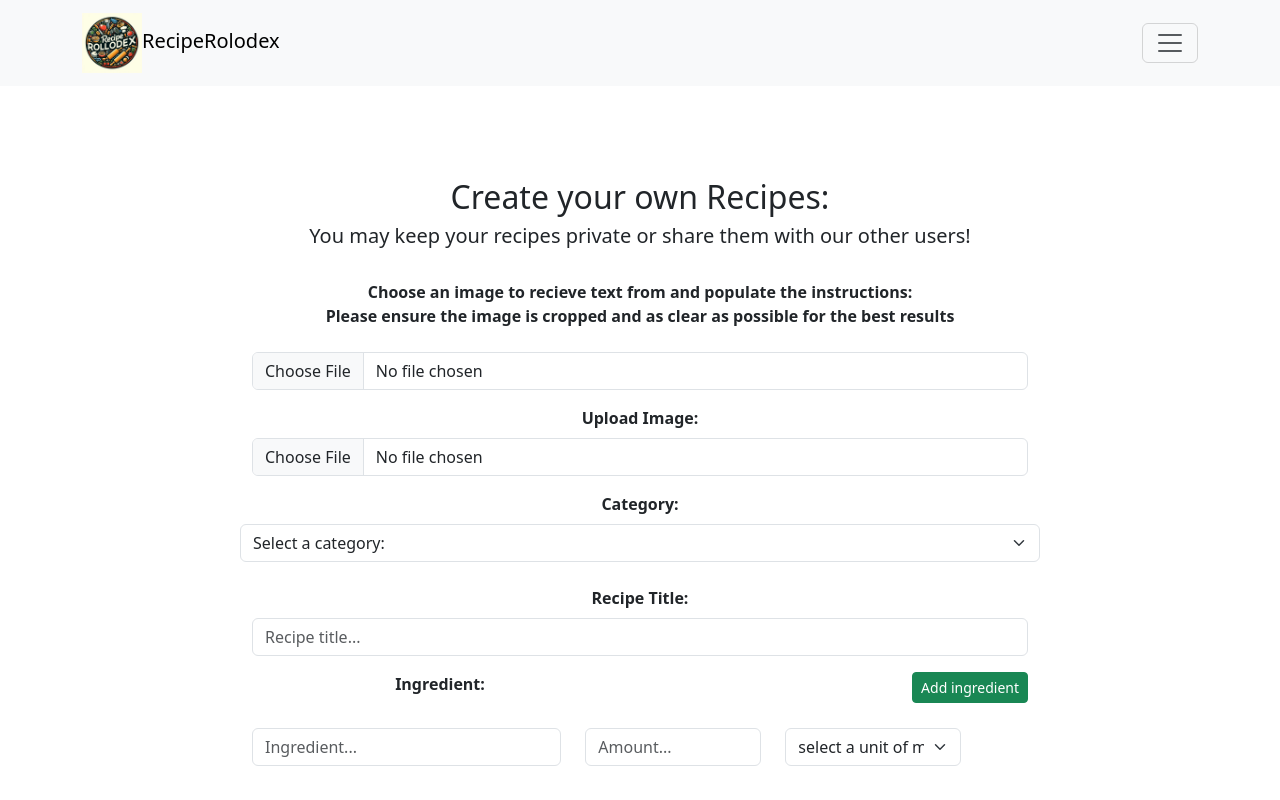
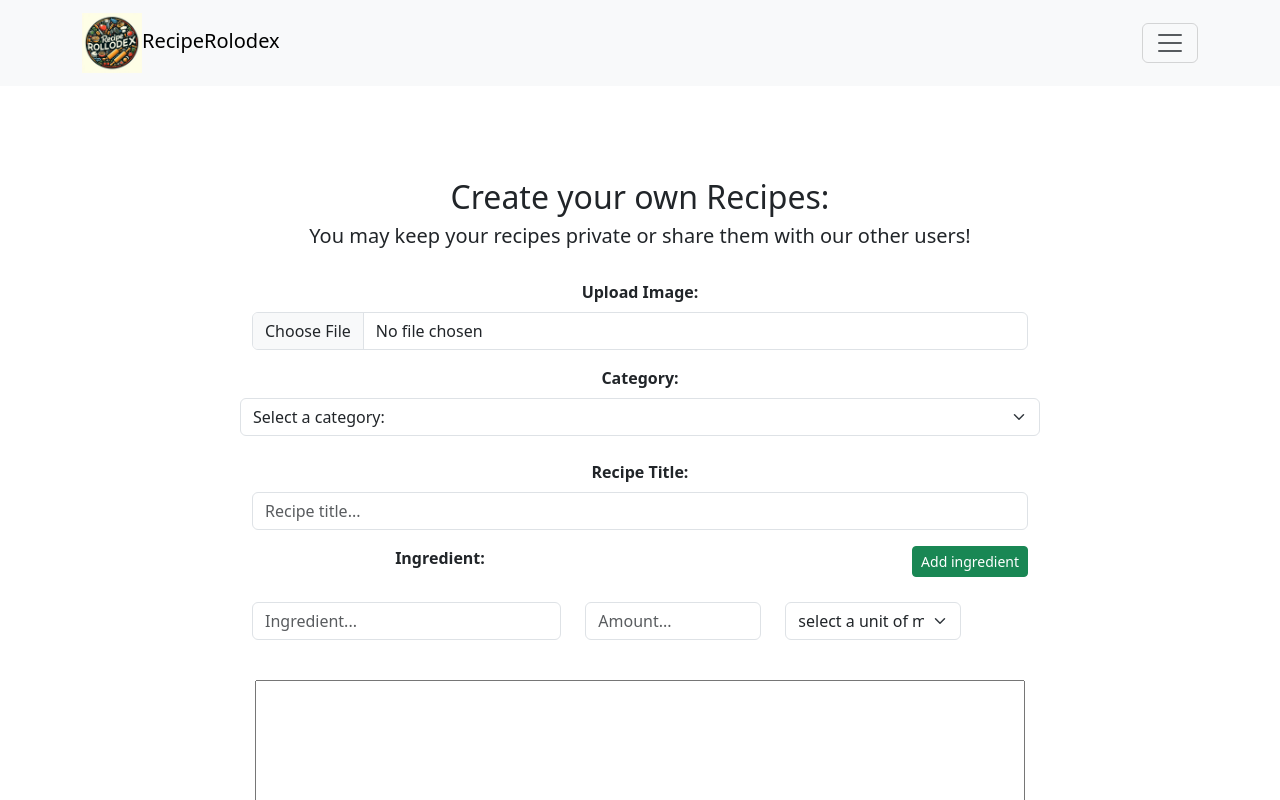
Before and after one commit to SweetByte13/RecipeRolodex, a React (Create React App) app in the folder client/: page /create_a_recipe in a window 1280 px wide. Shown: the top 800 px of the page. Built offline with nearby package versions, Linux system fonts and the light colour scheme; no server answers.

Commit message:
commented out ocr input

```diff
--- a/client/src/components/RecipeForm.js
+++ b/client/src/components/RecipeForm.js
@@ -131,7 +131,7 @@ function RecipeForm() {
 
     const handleFileChange = event => {
         if (
-            !window.confirm("OCR functionality currently disabled")
+            !window.confirm("OCR functionality currently disabled. Please use the next input to upload an image for your recipe and continue. The Tesseract software is not turned on at the moment.")
             // !window.confirm("This will overwrite the current instructions. Are you sure you wish to continue?")
             ) {
             return
@@ -156,7 +156,7 @@ function RecipeForm() {
                         return resp.json();
                     }
                     else {
-                        alert('Error with PyTesseract OCR')
+                        alert('PyTesseract OCR not supported at this time.')
                     }
                 }).then((resp) => {
                     setInstructions(resp)
@@ -205,7 +205,7 @@ function RecipeForm() {
                 <h2 className="create-recipe-header">Create your own Recipes:</h2>
                 <div className="create-recipe-subheader"><h5>You may keep your recipes private or share them with our other users!</h5></div>
                 <br></br>
-                <Container>
+                {/* <Container>
                     <Form.Group className="mb-3">
                         <Form.Label className="fw-bold">Choose an image to recieve text from and populate the instructions:
                             <br></br>
@@ -219,7 +219,7 @@ function RecipeForm() {
                             name="file"
                             accept=".png, .jpeg, .jpg" />
                     </Form.Group>
-                </Container>
+                </Container> */}
                 <Container className="recipe-form-container" >
                     <Formik enableReinitialize
                         initialValues={initialValues}
```
